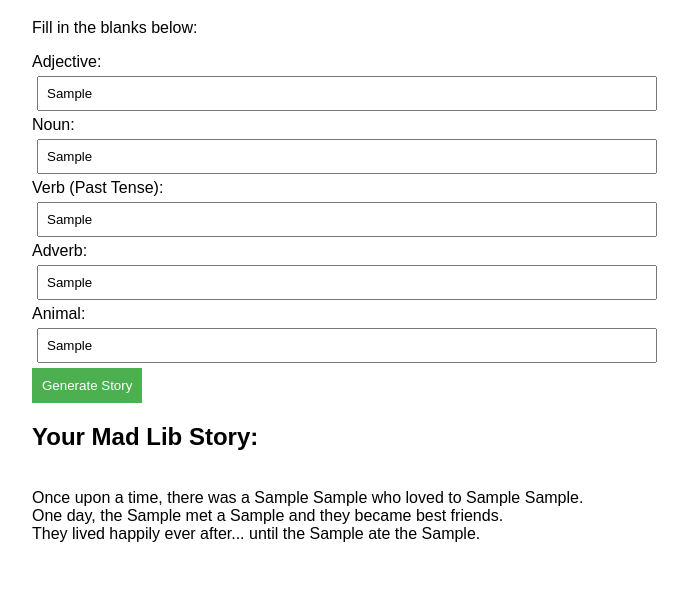
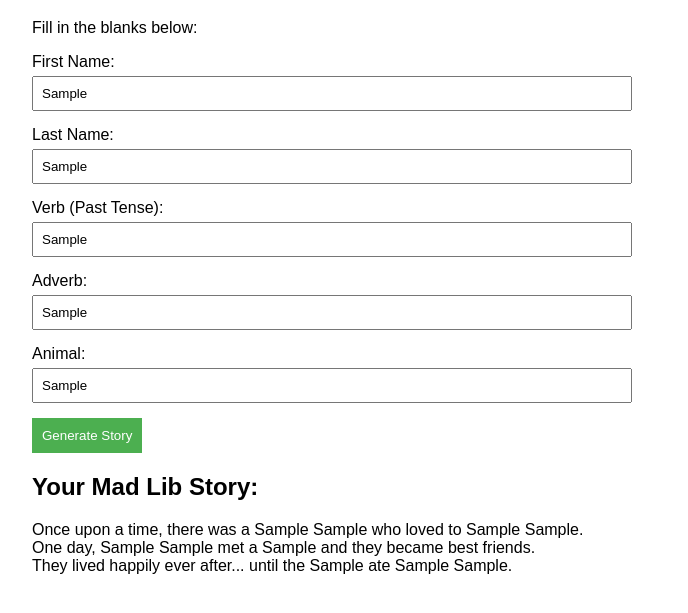
Before and after one commit to mjtdcom/woolarhtethtet, a plain HTML site: page index.html in a window 1280 px wide. Both pictures are taken after typing "Sample", "Sample", "Sample", "Sample", "Sample" into the empty fields and a click on the button "Generate Story". Shown: the part 81-694 px from the top of the page, without its empty margins (308-996 px from the left). Drawn offline with Linux system fonts and the light colour scheme.

Commit message:
index.html

```diff
--- a/index.html
+++ b/index.html
@@ -4,27 +4,30 @@
     <title>Mad Libs Generator</title>
     <style>
         body { font-family: Arial; max-width: 600px; margin: 0 auto; padding: 20px; }
-        input { margin: 5px; padding: 8px; width: 100%; }
-        button { padding: 10px; background: #4CAF50; color: white; border: none; cursor: pointer; }
+        label { display: block; margin-top: 10px; }
+        input { margin: 5px 0; padding: 8px; width: 100%; box-sizing: border-box; }
+        button { padding: 10px; background: #4CAF50; color: white; border: none; cursor: pointer; margin-top: 10px; }
+        button:hover { background: #45a049; }
+        #story { margin-top: 20px; white-space: pre-line; }
     </style>
 </head>
 <body>
     <h1>Mad Libs Generator</h1>
     <p>Fill in the blanks below:</p>
 
-    <label>Adjective:</label>
-    <input type="text" id="adjective" placeholder="e.g., happy">
+    <label for="firstname">First Name:</label>
+    <input type="text" id="firstname" placeholder="e.g., John">
 
-    <label>Noun:</label>
-    <input type="text" id="noun" placeholder="e.g., dog">
+    <label for="lastname">Last Name:</label>
+    <input type="text" id="lastname" placeholder="e.g., Smith">
 
-    <label>Verb (Past Tense):</label>
+    <label for="verb_past">Verb (Past Tense):</label>
     <input type="text" id="verb_past" placeholder="e.g., danced">
 
-    <label>Adverb:</label>
+    <label for="adverb">Adverb:</label>
     <input type="text" id="adverb" placeholder="e.g., wildly">
 
-    <label>Animal:</label>
+    <label for="animal">Animal:</label>
     <input type="text" id="animal" placeholder="e.g., octopus">
 
     <button onclick="generateMadLib()">Generate Story</button>
@@ -35,18 +38,17 @@
     <script>
         function generateMadLib() {
             // Get user inputs
-            const adjective = document.getElementById("adjective").value;
-            const noun = document.getElementById("noun").value;
+            const firstname = document.getElementById("firstname").value;
+            const lastname = document.getElementById("lastname").value;
             const verb_past = document.getElementById("verb_past").value;
             const adverb = document.getElementById("adverb").value;
             const animal = document.getElementById("animal").value;
 
+
             // Generate story
-            const story = `
-                Once upon a time, there was a ${adjective} ${noun} who loved to ${verb_past} ${adverb}.
-                One day, the ${noun} met a ${animal} and they became best friends.
-                They lived happily ever after... until the ${animal} ate the ${noun}.
-            `;
+            const story = `Once upon a time, there was a ${firstname} ${lastname} who loved to ${verb_past} ${adverb}.
+One day, ${firstname} ${lastname} met a ${animal} and they became best friends.
+They lived happily ever after... until the ${animal} ate ${firstname} ${lastname}.`;
 
             // Display story
             document.getElementById("story").innerText = story;
```
